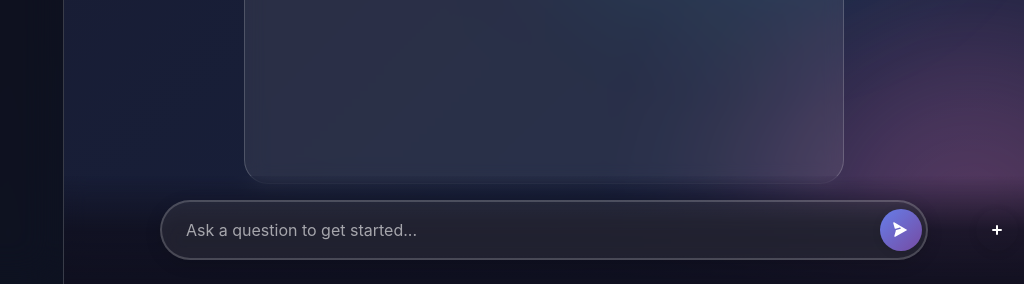
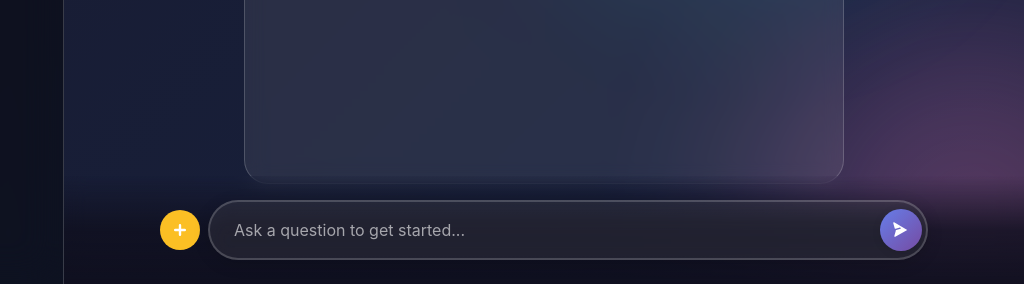
Before and after one commit to mightywomble/aiknowledgebase, a Flask app: page / in a window 1280 px wide. Shown: the part 722-1006 px from the top of the page, without its empty margins (256-1280 px from the left). Run offline with Flask 3, Linux system fonts and the light colour scheme; a user stored in the database is signed in; data comes from the database, SQL or seed files in the repository; data that the repository does not hold is empty; some libraries are stand-ins or nearby versions.

Commit message:
Fixing - admin

```diff
--- a/templates/index.html
+++ b/templates/index.html
@@ -188,15 +188,15 @@
             </div>
 
             <div class="search-bottom">
-                <form id="ask-form" class="ask-form">
+                <form id="ask-form" class="ask-form" style="display: flex; gap: 8px; align-items: center;">
                     {% if current_user.has_permission('can_add_kb') %}
-                    <button type="button" id="manual-article-btn" class="search-submit" style="background: transparent; border: none; padding: 0 8px; cursor: pointer;" title="Create Manual Article">
-                        <svg viewBox="0 0 20 20" fill="currentColor" style="width: 20px; height: 20px;">
+                    <button type="button" id="manual-article-btn" style="width: 40px; height: 40px; border-radius: 50%; background: #FBBF24; border: none; cursor: pointer; display: flex; align-items: center; justify-content: center; flex-shrink: 0; color: white;" title="Create Manual Article">
+                        <svg viewBox="0 0 20 20" fill="currentColor" style="width: 24px; height: 24px;">
                             <path fill-rule="evenodd" d="M10 5a1 1 0 011 1v3h3a1 1 0 110 2h-3v3a1 1 0 11-2 0v-3H6a1 1 0 110-2h3V6a1 1 0 011-1z" clip-rule="evenodd" />
                         </svg>
                     </button>
                     {% endif %}
-                    <div class="search-wrapper">
+                    <div class="search-wrapper" style="flex: 1;">
                         <input type="text" id="question-input" class="question-input" placeholder="Ask a question to get started...">
                         <button type="submit" class="search-submit">
                             <svg viewBox="0 0 20 20" fill="currentColor">
```
